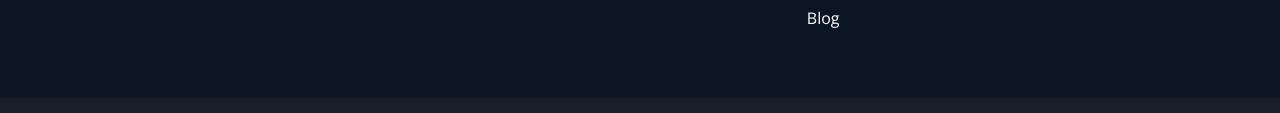
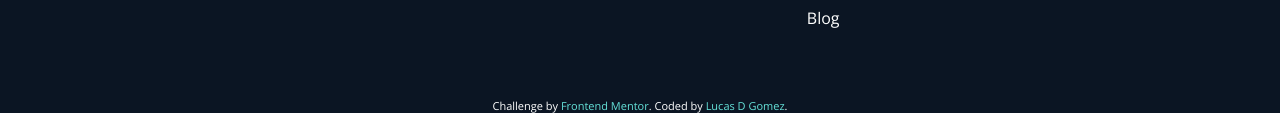
Before and after one commit to gomezlucas/FRmentor4, a plain HTML site: page index.html in a window 1280 px wide. Shown: the part 3271-3384 px from the top of the page. Drawn offline with nearby package versions, Linux system fonts and the light colour scheme.

Commit message:
Attribution added

```diff
--- a/index.html
+++ b/index.html
@@ -163,8 +163,12 @@
             <a href="#"><i class="fab fa-twitter"></i></a>
             <a href="#"><i class="fab fa-instagram"></i></a>
         </div>
-
     </footer>
+    <p class="attribution">
+        Challenge by
+        <a href="https://www.frontendmentor.io?ref=challenge" target="_blank">Frontend Mentor</a>. Coded by <a
+          href="#">Lucas D Gomez</a>.
+      </p>
 
 </body>
 
--- a/styles.css
+++ b/styles.css
@@ -364,8 +364,11 @@ header {
     justify-content: center;
     align-items: center;
     margin: 6px;
+}
 
-}
+
+
+
 
 /* Media query */
 @media only screen and (max-width: 800px) {
@@ -505,5 +508,21 @@ header{
 .homeSection__button {
     padding: 8px 49px;
 
+}
 
 }
+.attribution {
+    background-color: hsl(216, 53%, 9%);
+    font-size: 11px;
+    text-align: center;
+    position: relative;
+    margin: 0;
+   }
+
+  .attribution a
+  {
+    color: white;
+    text-decoration: none;
+    color: hsl(176, 68%, 64%);
+
+}
```
